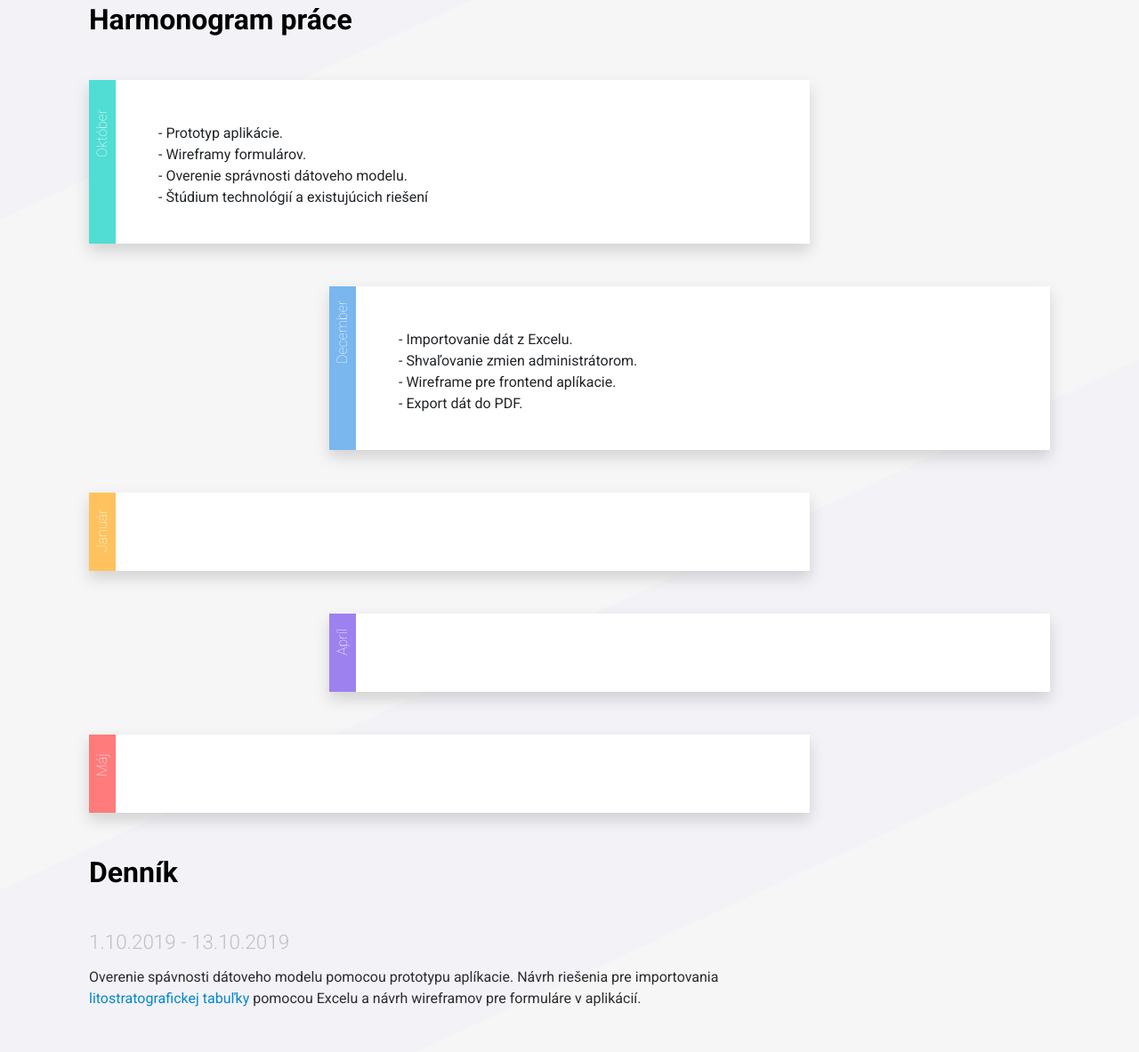
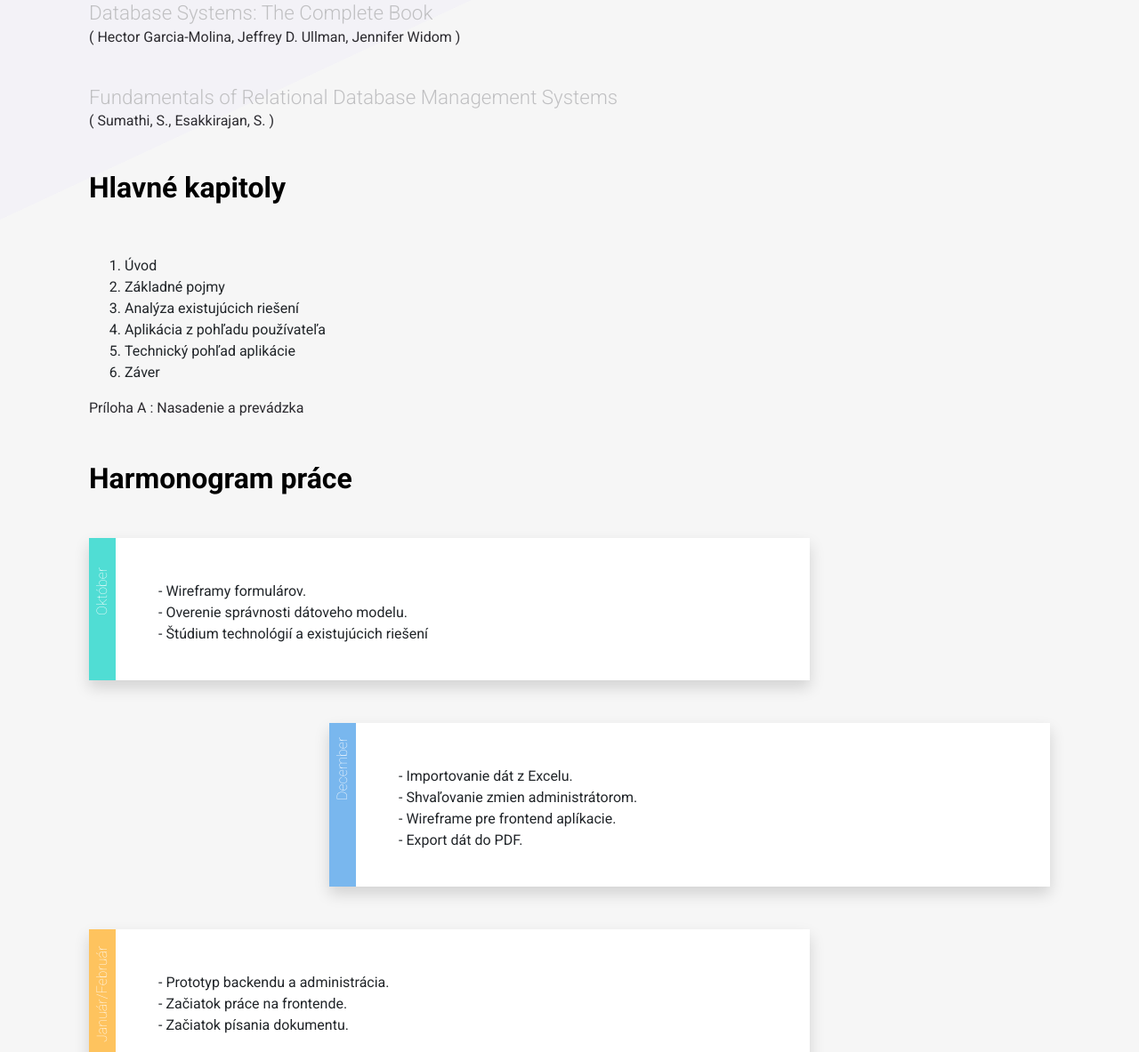
Before and after one commit to RichardDominik/bachelor-thesis-microsite, a website: page index.html in a window 1280 px wide. Shown: the part 1617-2800 px from the top of the page at 89% size. Drawn offline with nearby package versions, Linux system fonts and the light colour scheme; files that its build step writes are made by us from their sources.

Commit message:
updated info

```diff
--- a/index.html
+++ b/index.html
@@ -1,5 +1,5 @@
 <!DOCTYPE html>
-<html lang="en">
+<html lang="sk">
 <head>
     <meta charset="UTF-8">
     <meta name="viewport" content="width=device-width, initial-scale=1.0">
@@ -33,7 +33,7 @@
             <div class="info mt-5 col-sm-12" data-aos="fade-left" data-aos-offset="0">
                 <p>Autor: Richard Dominik</p>
                 <p>Školiteľ: Ing. Alexander Šimko PhD.</p>
-                <p>Konzultant : doc. Mgr. Natália Hlavatá Hudáčková , PhD.</p>
+                <p>Konzultant: doc. Mgr. Natália Hlavatá Hudáčková, PhD.</p>
             </div>
 
         </div>
@@ -74,8 +74,34 @@
                         <a class="mt-5" target="_blank" href="https://getcraftable.com/docs/5.0/overview">https://getcraftable.com/docs/5.0/overview</a>
                     </div>
                 </div>
+                <div class="mt-5 col-md-11 source no-gutters">
+                    <h3>Database Systems: The Complete Book</h3>
+                    <p>( Hector Garcia-Molina, Jeffrey D. Ullman, Jennifer Widom )</p>
+                </div>
+                <div class="mt-5 col-md-11 source no-gutters">
+                    <h3>Fundamentals of Relational Database Management Systems</h3>
+                    <p>( Sumathi, S., Esakkirajan, S. )</p>
+                </div>
             </div>
         </div>
+    </section>
+
+    <section class="container mt-5">
+        <div class="col-md-12 no-gutters" data-aos="fade-down" data-aos-offset="0">
+            <h1>Hlavné kapitoly</h1>
+            <div class="col-12 no-gutters">
+                <ol class="pt-5">
+                    <li>Úvod</li>
+                    <li>Základné pojmy</li>
+                    <li>Analýza existujúcich riešení</li>
+                    <li>Aplikácia z pohľadu používateľa</li>
+                    <li>Technický pohľad aplikácie</li>
+                    <li>Záver</li>
+                </ol>
+                <p>Príloha A : Nasadenie a prevádzka</p>
+            </div>
+        </div>
+
     </section>
 
     <section class="container section-margin mt-5" id="schedule">
@@ -88,7 +114,6 @@
                         <p>Október</p>
                     </div>
                     <ul class="pt-5 pb-4 pl-md-5 pl-4">
-                        <li>-  Prototyp aplikácie.</li>
                         <li>-  Wireframy formulárov.</li>
                         <li>-  Overenie správnosti dátoveho modelu.</li>
                         <li>-  Štúdium technológií a existujúcich riešení</li>
@@ -113,14 +138,12 @@
             <div class="col-md-9 schedule-card mt-5 shadow" data-aos="fade-left" data-aos-offset="0">
                 <div class="row no-gutters">
                     <div class="schedule-month">
-                        <p>Január</p>
+                        <p>Január/Február</p>
                     </div>
                     <ul class="pt-5 pb-4 pl-md-5 pl-4">
-                        <!-- <li>-  Lorem ipsum dolor sit amet.</li>
-                        <li>-  Lorem ipsum dolor sit amet.</li>
-                        <li>-  Lorem ipsum dolor sit amet.</li>
-                        <li>-  Lorem ipsum dolor sit amet.</li>
-                        <li>-  Lorem ipsum dolor sit amet.</li> -->
+                        <li>-  Prototyp backendu a administrácia.</li>
+                        <li>-  Začiatok práce na frontende.</li>
+                        <li>-  Začiatok písania dokumentu.</li>
                     </ul>
                 </div>
             </div>
@@ -131,11 +154,11 @@
                         <p>Apríl</p>
                     </div>
                     <ul class="pt-5 pb-4 pl-md-5 pl-4">
-                        <!-- <li>-  Lorem ipsum dolor sit amet.</li>
-                        <li>-  Lorem ipsum dolor sit amet.</li>
-                        <li>-  Lorem ipsum dolor sit amet.</li>
-                        <li>-  Lorem ipsum dolor sit amet.</li>
-                        <li>-  Lorem ipsum dolor sit amet.</li> -->
+                        <li>-  Frontend aplikácie.</li>
+                        <li>-  Dokončenie textu bakalárskej práce.</li>
+                        <li>-  Finálne testovanie aplíkacie.</li>
+                        <li>-  Zapracovanie pripomienok.</li>
+
                     </ul>
                 </div>
             </div>
@@ -146,11 +169,8 @@
                         <p>Máj</p>
                     </div>
                     <ul class="pt-5 pb-4 pl-5">
-                        <!-- <li>-  Lorem ipsum dolor sit amet.</li>
-                        <li>-  Lorem ipsum dolor sit amet.</li>
-                        <li>-  Lorem ipsum dolor sit amet.</li>
-                        <li>-  Lorem ipsum dolor sit amet.</li>
-                        <li>-  Lorem ipsum dolor sit amet.</li> -->
+                        <li>-  Finálna verzia bakalárskej práce.</li>
+                        <li>-  Prezentácia.</li>
                     </ul>
                 </div>
             </div>
@@ -162,17 +182,21 @@
             <h1>Denník</h1>
             <div class="diary-range mt-5 no-gutters">
                 <h3>1.10.2019 - 13.10.2019</h3>
-                <p class="mt-3 col-md-9">Overenie spávnosti dátoveho modelu pomocou prototypu aplíkacie. Návrh riešenia pre importovania <a href="http://stratigraphy.org/ICSchart/ChronostratChart2019-05.jpg" target="_blank">litostratografickej tabuľky</a> pomocou Excelu a návrh wireframov pre formuláre v aplikácií.</p>
-            </div>
-            <!-- <div class="diary-range mt-5 no-gutters">
-                <h3>21.10.2019 - 28.10.2019</h3>
-                <p class="mt-3 col-md-9">Lorem ipsum dolor sit amet, consectetur adipiscing elit. Sed interdum mattis purus varius ornare. Nam sit amet arcu elit. Maecenas id pellentesque tellus. Lorem ipsum dolor sit amet, consectetur adipiscing elit. Sed interdum mattis purus varius ornare. Nam sit amet arcu elit. Maecenas id pellentesque tellus.</p>
+                <p class="mt-3 col-md-9">Overenie spávnosti dátoveho modelu pomocou prototypu aplíkacie. Návrh riešenia pre importovania <a href="http://stratigraphy.org/ICSchart/ChronostratChart2019-05.jpg" target="_blank">litostratografického grafu</a> pomocou Excelu a návrh wireframov pre formuláre v aplikácií. Prezentačný web o bakalárskej práci</p>
             </div>
             <div class="diary-range mt-5 no-gutters">
-                <h3>21.10.2019 - 28.10.2019</h3>
-                <p class="mt-3 col-md-9">Lorem ipsum dolor sit amet, consectetur adipiscing elit. Sed interdum mattis purus varius ornare. Nam sit amet arcu elit. Maecenas id pellentesque tellus. Lorem ipsum dolor sit amet, consectetur adipiscing elit. Sed interdum mattis purus varius ornare. Nam sit amet arcu elit. Maecenas id pellentesque tellus.</p>
-            </div> -->
-        </div>
+                <h3>14.10.2019 - 23.10.2019</h3>
+                <p class="mt-3 col-md-9">Rozvrhnutie harmonogramu práce a hlavných kapitol práce. Návrh hlavného formulára pre pridávanie formácii a opätovné testovanie novej verzie dát do databázy. Konfigurácia testovacieho servera.</p>
+            </div>
+            <div class="diary-range mt-5 no-gutters">
+                <h3>23.10.2019 - 30.10.2019</h3>
+                <p class="mt-3 col-md-9">Oprava hlavných kapitol práce po konzultácii so školiteľom a začiatok práce na administrátorskej časti aplikácie pomocou <a href="https://getcraftable.com/docs/5.0/overview" target="_blank">Craftable 5</a>
+                    a <a href="https://www.docker.com/" target="_blank">Dockeru</a>. Pokračovanie v návrhu formuláru pre pridávanie a editovanie formácii. Štúdium implementácie schvaľovanie zmien hlavným administrátorom.</p>
+            </div>
+            <div class="diary-range mt-5 no-gutters">
+                <h3>30.10.2019 - 6.11.2019</h3>
+                <p class="mt-3 col-md-9">Importovanie intervalov z Excelu a štúdium literátury o aplikačných databázových transakciách a o uchovávaní viacerých verzií dát v relačných databázach. Dokončenie návrhu implementácie schvaľovania zmien hlavným administrátorom.</p>
+            </div>
     </section>
 
     <div class="bg_silver_smaller"></div>
--- a/style.css
+++ b/style.css
@@ -111,7 +111,7 @@ footer p {
 }
 
 #schedule .schedule-card:nth-child(4) .schedule-month p {
-    margin-top: 40px;
+    margin-top: 100px;
 }
 
 #schedule .schedule-card:nth-child(5) .schedule-month p {
@@ -130,7 +130,11 @@ footer p {
 }
 
 ul {
-    list-style:none;
+    list-style: none;
+}
+
+ol {
+    margin-left: -20px;
 }
 
 .schedule-card {
@@ -192,6 +196,10 @@ a {
         font-size: 2rem;
         margin-left: 0px;
     }
+
+    ol {
+        margin-left: 0px;
+    }
 }
 
 @media all and (max-width: 774px) {
```
